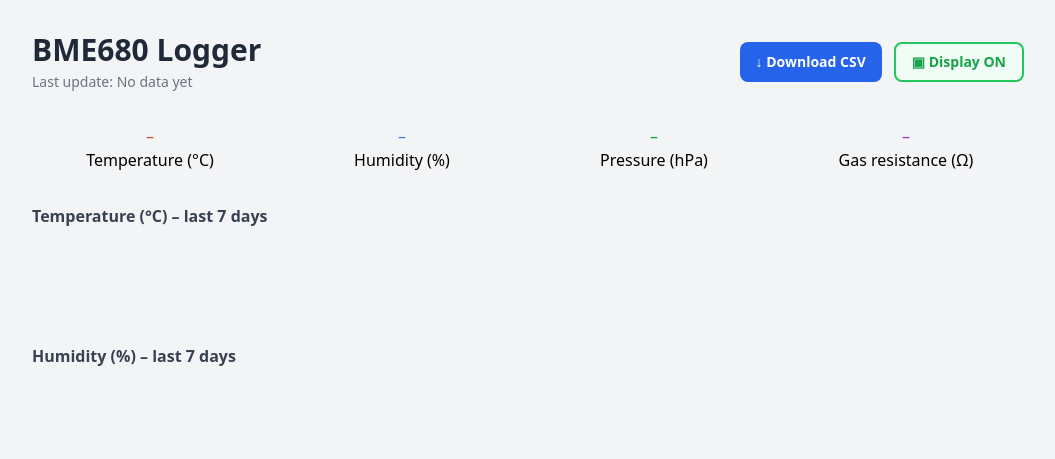
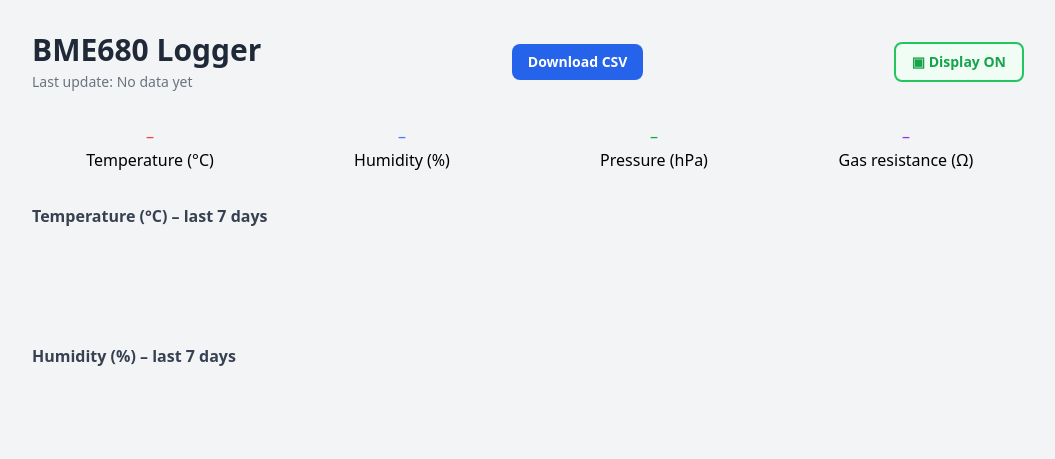
Before and after one commit to doofmars/bme680-logger, a Flask app: page / in a window 1280 px wide. Shown: the top 459 px of the page, without its empty margins (112-1167 px from the left). Run offline with Flask 3, Linux system fonts and the light colour scheme; data that the repository does not hold is empty; some libraries are stand-ins or nearby versions.

Commit message:
Improve layout

```diff
--- a/templates/index.html
+++ b/templates/index.html
@@ -30,10 +30,10 @@
       </div>
       <div class="flex gap-3">
         <!-- Download today's CSV -->
-        <a href="/download"
-           class="inline-flex items-center gap-2 bg-blue-600 hover:bg-blue-700 text-white text-sm font-semibold px-4 py-2 rounded-lg transition">
-          &#x2193; Download CSV
+        <a href="/download" class="inline-flex items-center gap-2 bg-blue-600 hover:bg-blue-700 text-white text-sm font-semibold px-4 py-2 rounded-lg transition">Download CSV
         </a>
+      </div>
+      <div class="flex gap-3">
         <!-- Toggle display -->
         <button id="displayToggle"
                 class="inline-flex items-center gap-2 text-sm font-semibold px-4 py-2 rounded-lg border-2 transition"
```
